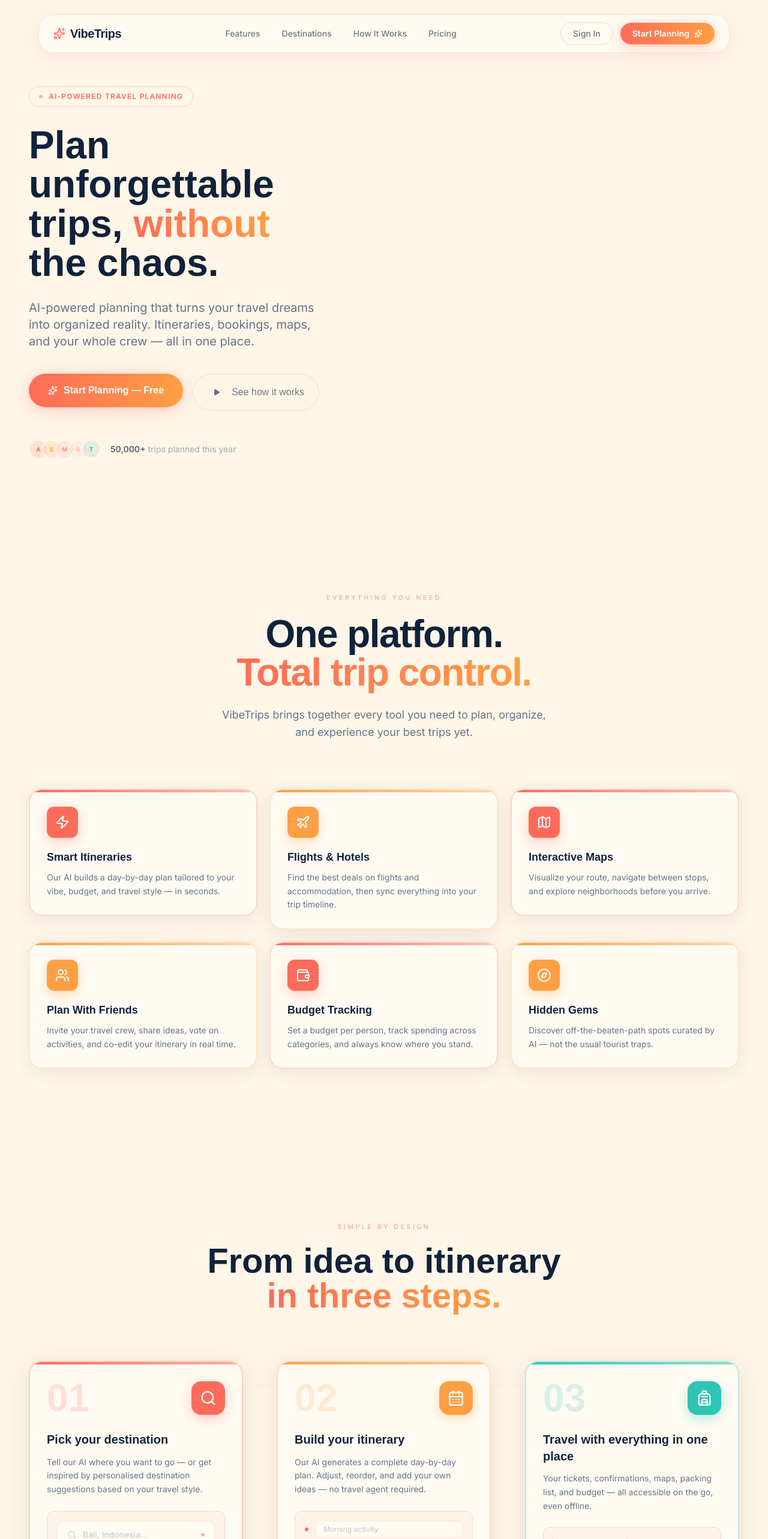
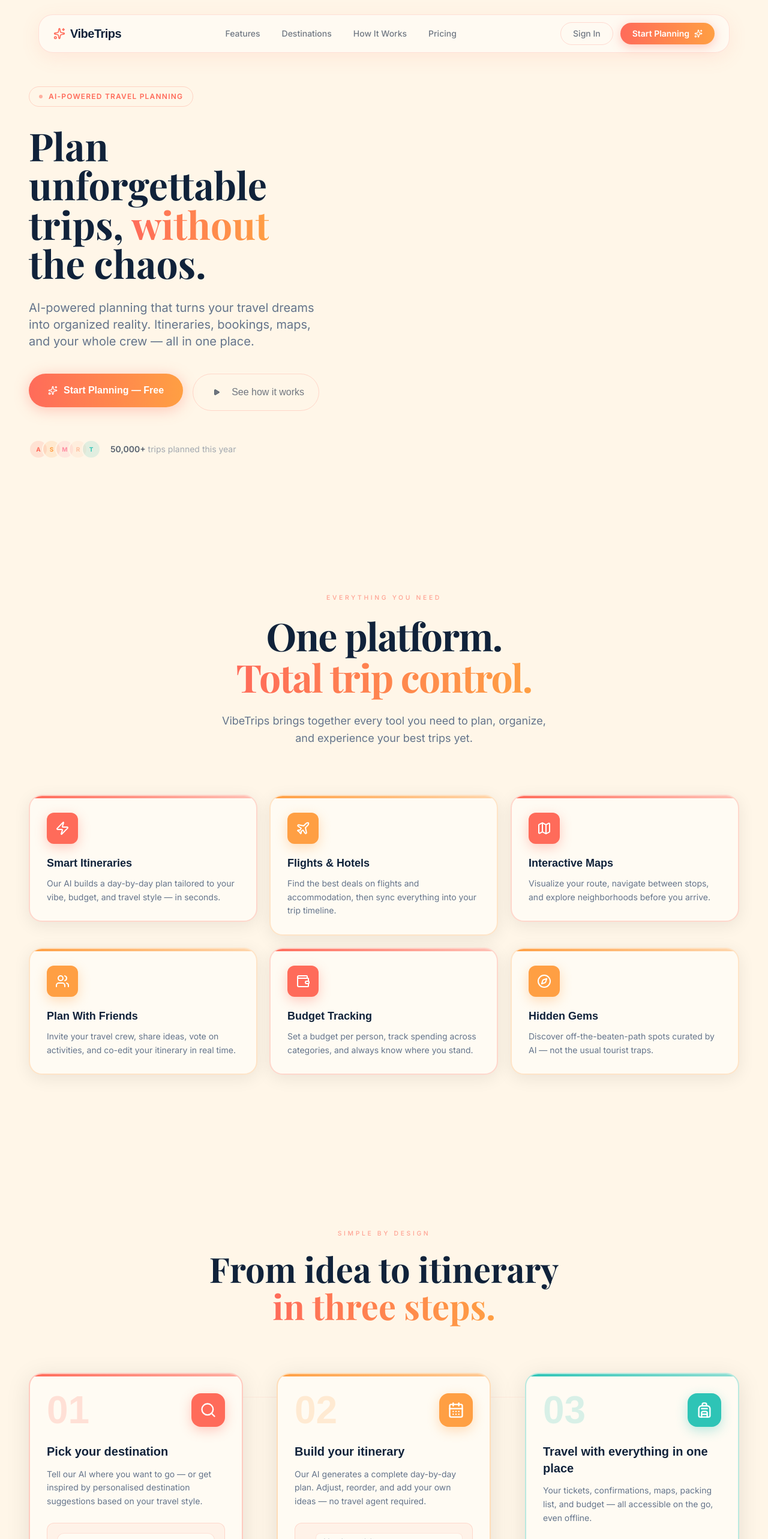
Before and after one commit to 1tanasestefan/proiect-mds, a Next.js app in the folder vacation-planner/frontend/: page / in a window 1280 px wide. Shown: the top 2566 px of the page at 60% size. Built offline with nearby package versions, Linux system fonts and the light colour scheme; no server answers.

Commit message:
DEV-17: Apply design brief — serif headings (Playfair Display), restrained motion, editorial spacing

```diff
--- a/vacation-planner/frontend/src/app/globals.css
+++ b/vacation-planner/frontend/src/app/globals.css
@@ -4,6 +4,11 @@
 
 html {
   scroll-behavior: smooth;
+}
+
+/* ── Serif utility for editorial headings ─────────────────────────────────── */
+.font-serif-display {
+  font-family: var(--font-playfair), 'Georgia', serif;
 }
 
 @keyframes reveal-up {
--- a/vacation-planner/frontend/src/app/layout.tsx
+++ b/vacation-planner/frontend/src/app/layout.tsx
@@ -1,11 +1,12 @@
 import type { Metadata } from 'next';
-import { Inter } from 'next/font/google';
+import { Inter, Playfair_Display } from 'next/font/google';
 import './globals.css';
 import { AuthProvider } from '@/context/AuthContext';
 import Navbar from '@/components/Navbar';
 import { ThemeProvider } from '@/components/ThemeProvider';
 
-const inter = Inter({ subsets: ['latin'] });
+const inter = Inter({ subsets: ['latin'], variable: '--font-inter' });
+const playfair = Playfair_Display({ subsets: ['latin'], variable: '--font-playfair', weight: ['400', '500', '600', '700'] });
 
 export const metadata: Metadata = {
   title: 'VibeTrips - AI Vacation Planner',
@@ -19,7 +20,7 @@ export default function RootLayout({
 }) {
   return (
     <html lang="en" suppressHydrationWarning>
-      <body className={`${inter.className} min-h-screen text-[#10223A] selection:bg-[#FF6B5A]/30 selection:text-[#FF6B5A] relative bg-[#FFF6E8]`}>
+      <body className={`${inter.variable} ${playfair.variable} ${inter.className} min-h-screen text-[#10223A] selection:bg-[#FF6B5A]/30 selection:text-[#FF6B5A] relative bg-[#FFF6E8]`}>
         {/* Global Warm Background & Orbs */}
         <div className="fixed inset-0 pointer-events-none z-[-1] bg-[#FFF6E8]">
           <div className="absolute top-20 right-20 h-96 w-96 rounded-full bg-[#FF6B5A]/12 blur-[130px]" />
--- a/vacation-planner/frontend/src/components/marketing/CollaborationSection.tsx
+++ b/vacation-planner/frontend/src/components/marketing/CollaborationSection.tsx
@@ -56,10 +56,10 @@ export function CollaborationSection() {
 
             <FadeUp delay={0.1}>
               <h2
-                className="font-black text-[#10223A] leading-[1.0] mb-6"
+                className="font-bold text-[#10223A] leading-[1.08] mb-6"
                 style={{
-                  fontFamily: "'Archivo Black', sans-serif",
-                  fontSize: "clamp(2rem, 4vw, 4rem)",
+                  fontFamily: "var(--font-playfair), Georgia, serif",
+                  fontSize: "clamp(2rem, 4vw, 3.6rem)",
                 }}
               >
                 Plan as a team,
--- a/vacation-planner/frontend/src/components/marketing/DestinationGrid.tsx
+++ b/vacation-planner/frontend/src/components/marketing/DestinationGrid.tsx
@@ -55,8 +55,8 @@ type Destination = (typeof DESTINATIONS)[0];
 function DestCard({ label, sub, image, color }: Destination) {
   return (
     <motion.div
-      whileHover={{ scale: 1.025, y: -5 }}
-      transition={{ duration: 0.35, ease: "easeOut" }}
+      whileHover={{ y: -4 }}
+      transition={{ duration: 0.25, ease: "easeOut" }}
       className="relative aspect-[4/3] rounded-[20px] overflow-hidden group cursor-pointer"
     >
       <Image
@@ -132,10 +132,10 @@ export function DestinationGrid() {
             </FadeUp>
             <FadeUp delay={0.1}>
               <h2
-                className="font-black text-[#10223A] leading-[1.0]"
+                className="font-bold text-[#10223A] leading-[1.08]"
                 style={{
-                  fontFamily: "'Archivo Black', sans-serif",
-                  fontSize: "clamp(2rem, 4.5vw, 4.2rem)",
+                  fontFamily: "var(--font-playfair), Georgia, serif",
+                  fontSize: "clamp(2rem, 4.5vw, 3.8rem)",
                 }}
               >
                 Discover where
--- a/vacation-planner/frontend/src/components/marketing/FeatureGrid.tsx
+++ b/vacation-planner/frontend/src/components/marketing/FeatureGrid.tsx
@@ -48,8 +48,8 @@ type Feature = (typeof FEATURES)[0];
 function FeatureCard({ icon: Icon, color, title, desc }: Feature) {
   return (
     <motion.div
-      whileHover={{ y: -6, scale: 1.015 }}
-      transition={{ duration: 0.3, ease: "easeOut" }}
+      whileHover={{ y: -4 }}
+      transition={{ duration: 0.25, ease: "easeOut" }}
       className="group relative rounded-[22px] bg-[#FFFBF3] border-2 p-7 overflow-hidden shadow-[0_6px_28px_rgba(0,0,0,0.08)] hover:shadow-[0_14px_44px_rgba(0,0,0,0.13)] transition-all duration-300 cursor-default"
       style={{ borderColor: color + "40" }}
     >
@@ -118,10 +118,10 @@ export function FeatureGrid() {
           </FadeUp>
           <FadeUp delay={0.1}>
             <h2
-              className="font-black text-[#10223A] leading-[1.0] tracking-tight"
+              className="font-serif-display font-bold text-[#10223A] leading-[1.08] tracking-tight"
               style={{
-                fontFamily: "'Archivo Black', sans-serif",
-                fontSize: "clamp(2.2rem, 5vw, 4.5rem)",
+                fontFamily: "var(--font-playfair), Georgia, serif",
+                fontSize: "clamp(2.2rem, 5vw, 4rem)",
               }}
             >
               One platform.
--- a/vacation-planner/frontend/src/components/marketing/HowItWorks.tsx
+++ b/vacation-planner/frontend/src/components/marketing/HowItWorks.tsx
@@ -113,10 +113,10 @@ export function HowItWorks() {
           </FadeUp>
           <FadeUp delay={0.1}>
             <h2
-              className="font-black text-[#10223A] leading-[1.0]"
+              className="font-bold text-[#10223A] leading-[1.08]"
               style={{
-                fontFamily: "'Archivo Black', sans-serif",
-                fontSize: "clamp(2rem, 4.5vw, 4.2rem)",
+                fontFamily: "var(--font-playfair), Georgia, serif",
+                fontSize: "clamp(2rem, 4.5vw, 3.8rem)",
               }}
             >
               From idea to itinerary
--- a/vacation-planner/frontend/src/components/marketing/MarketingCTA.tsx
+++ b/vacation-planner/frontend/src/components/marketing/MarketingCTA.tsx
@@ -39,10 +39,10 @@ export function MarketingCTA({ onStartPlanning }: MarketingCTAProps) {
 
         <FadeUp delay={0.1} duration={1.1}>
           <h2
-            className="font-black text-[#10223A] leading-[0.92] tracking-tight mb-8"
+            className="font-bold text-[#10223A] leading-[0.96] tracking-tight mb-8"
             style={{
-              fontFamily: "'Archivo Black', sans-serif",
-              fontSize: "clamp(2.8rem, 7vw, 7rem)",
+              fontFamily: "var(--font-playfair), Georgia, serif",
+              fontSize: "clamp(2.8rem, 7vw, 6rem)",
             }}
           >
             Your dream trip is
--- a/vacation-planner/frontend/src/components/marketing/MarketingHero.tsx
+++ b/vacation-planner/frontend/src/components/marketing/MarketingHero.tsx
@@ -78,8 +78,9 @@ export function MarketingHero({ onStartPlanning }: MarketingHeroProps) {
             <h1
               className="reveal-up font-black text-[#10223A] mb-7 leading-[1.02]"
               style={{
-                fontFamily: "'Archivo Black', sans-serif",
+                fontFamily: "var(--font-playfair), Georgia, serif",
                 fontSize: "clamp(2.6rem, 5vw, 5.2rem)",
+                fontWeight: 700,
                 "--reveal-delay": "80ms",
                 "--reveal-duration": "1000ms",
                 "--reveal-y": "28px",
@@ -121,9 +122,9 @@ export function MarketingHero({ onStartPlanning }: MarketingHeroProps) {
             >
               <motion.button
                 onClick={onStartPlanning}
-                whileHover={{ scale: 1.04 }}
-                whileTap={{ scale: 0.97 }}
-                transition={{ type: "spring", stiffness: 400, damping: 25 }}
+                whileHover={{ scale: 1.03 }}
+                whileTap={{ scale: 0.98 }}
+                transition={{ duration: 0.22, ease: "easeOut" }}
                 className="relative group overflow-hidden rounded-full px-8 py-4 font-bold text-white text-base flex items-center gap-2.5 shadow-[0_4px_24px_rgba(255,107,90,0.35)]"
                 style={{ fontFamily: "'Space Grotesk', sans-serif" }}
               >
--- a/vacation-planner/frontend/src/components/marketing/ProductPreview.tsx
+++ b/vacation-planner/frontend/src/components/marketing/ProductPreview.tsx
@@ -103,10 +103,10 @@ export function ProductPreview() {
           </FadeUp>
           <FadeUp delay={0.1}>
             <h2
-              className="font-black text-[#10223A] leading-[1.0]"
+              className="font-bold text-[#10223A] leading-[1.08]"
               style={{
-                fontFamily: "'Archivo Black', sans-serif",
-                fontSize: "clamp(2rem, 4.5vw, 4.2rem)",
+                fontFamily: "var(--font-playfair), Georgia, serif",
+                fontSize: "clamp(2rem, 4.5vw, 3.8rem)",
               }}
             >
               Your entire trip,
```
